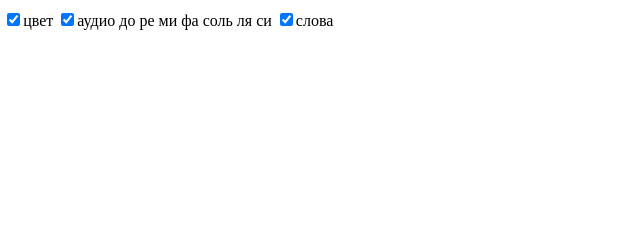
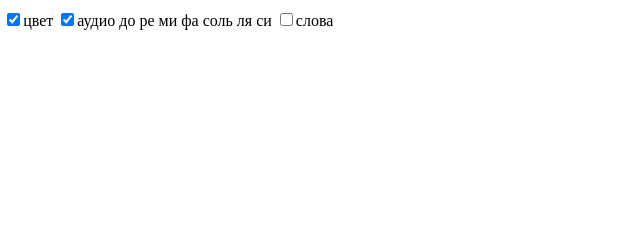
Before and after one commit to chess-rostov/grafik, a plain HTML site: page index.html in a window 1280 px wide. Shown: the top 240 px of the page, 257-897 px from the left. Drawn offline with Linux system fonts and the light colour scheme.

Commit message:
Update index.html

```diff
--- a/index.html
+++ b/index.html
@@ -237,7 +237,8 @@
     <a onclick="soundClick('zvuk-notyi-sol.wav')">соль</a>
     <a onclick="soundClick('zvuk-notyi-lya.wav')">ля</a>
     <a onclick="soundClick('zvuk-notyi-si.wav')">си</a>
-    <input id="checkboxWords" type="checkbox" checked="false" value="false" onclick="wordsClick();">слова</input>
+    <input id="checkboxWords" type="checkbox" value="false" onclick="wordsClick();">слова</input>
+    <!--<input id="checkboxWords" type="checkbox" checked="false" value="false" onclick="wordsClick();">слова</input>-->
     <!-- <input id="checkboxStop" type="checkbox" onclick="stopClick();">остановить</input> -->
     <div id="grafik">
         <!--<div id="newcircle"></div>-->
```
